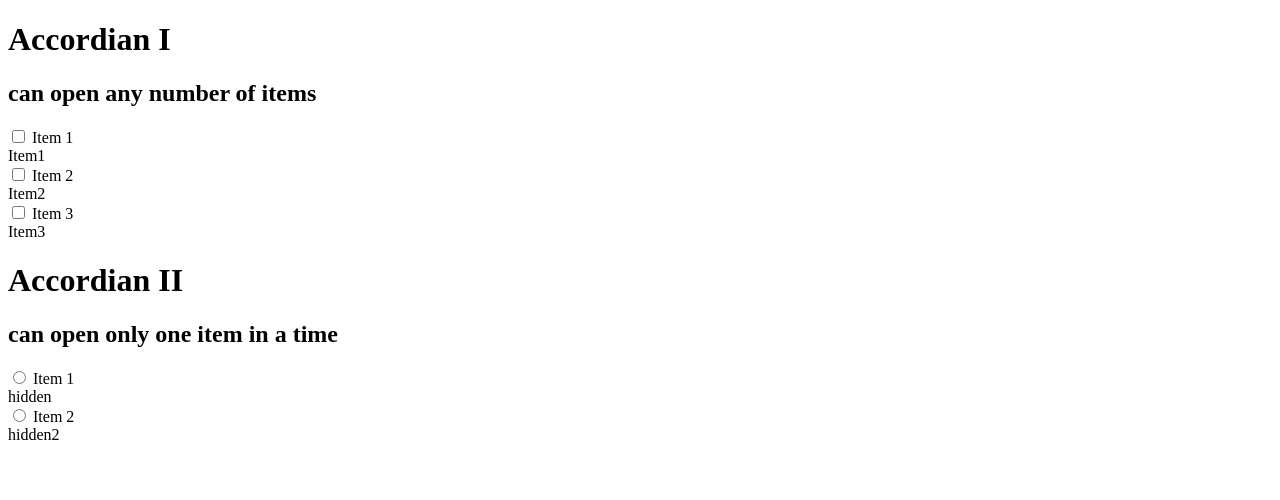
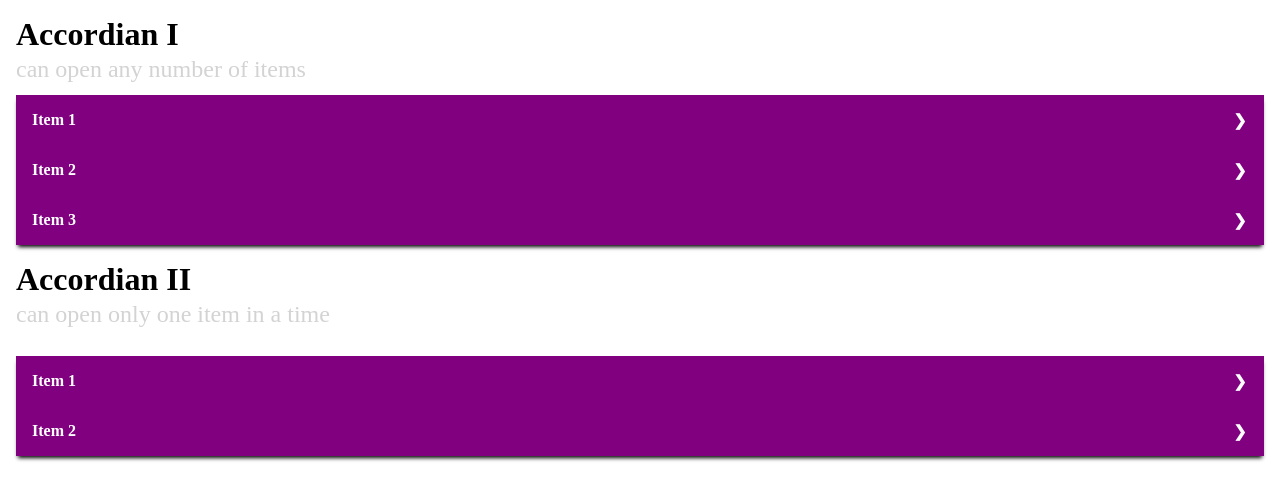
Before and after one commit to Yaswant-Kumar-Singhi/SimpleAccordian, a plain HTML site: page index.html in a window 1280 px wide. Drawn offline with Linux system fonts and the light colour scheme.

Commit message:
Update index.html

```diff
--- a/index.html
+++ b/index.html
@@ -4,7 +4,7 @@
 <!DOCTYPE html>
 <html>
     <head>
-        <link rel="stylesheet" type="text/css" href="./syle.css">
+        <link rel="stylesheet" type="text/css" href="style.css">
     </head>
 
     <title>Accordian</title>
```
